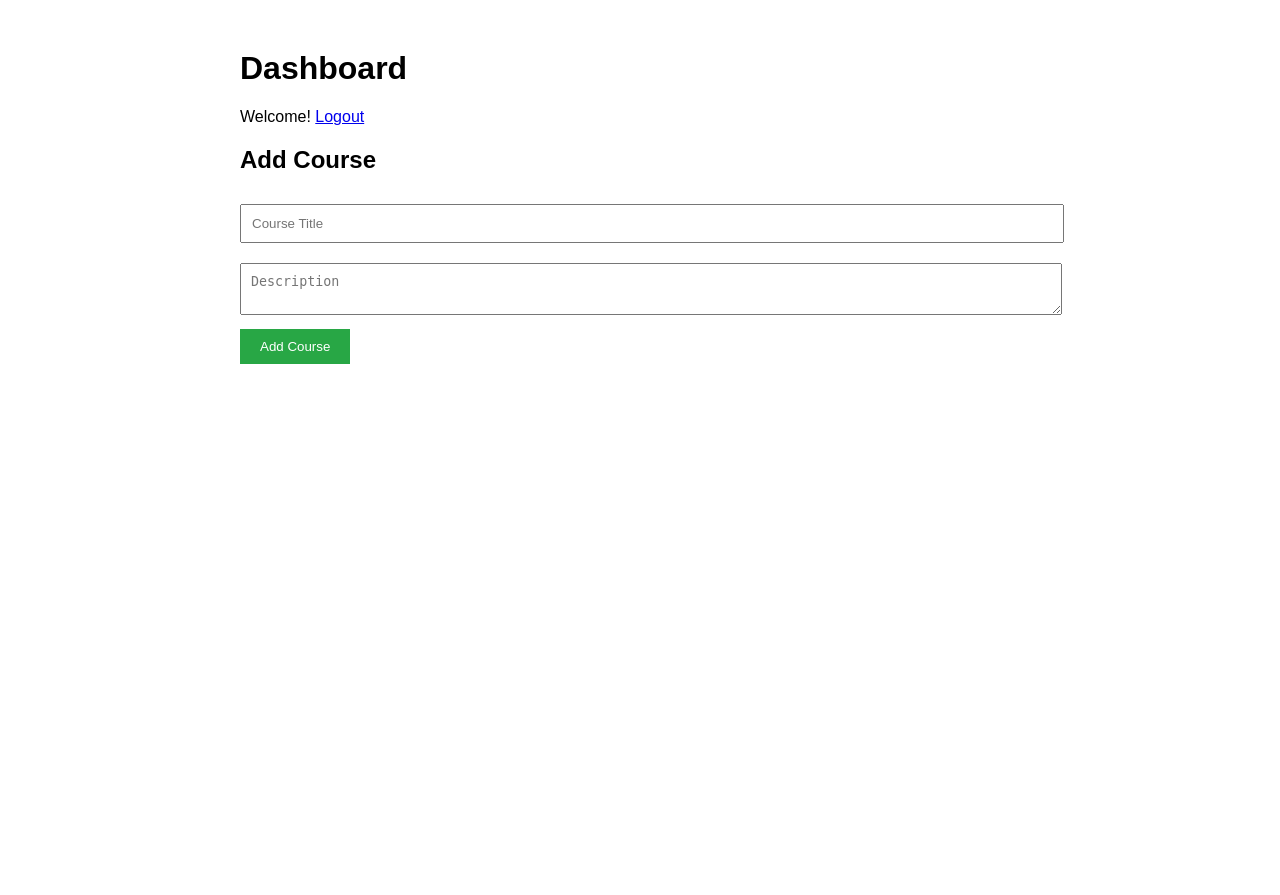
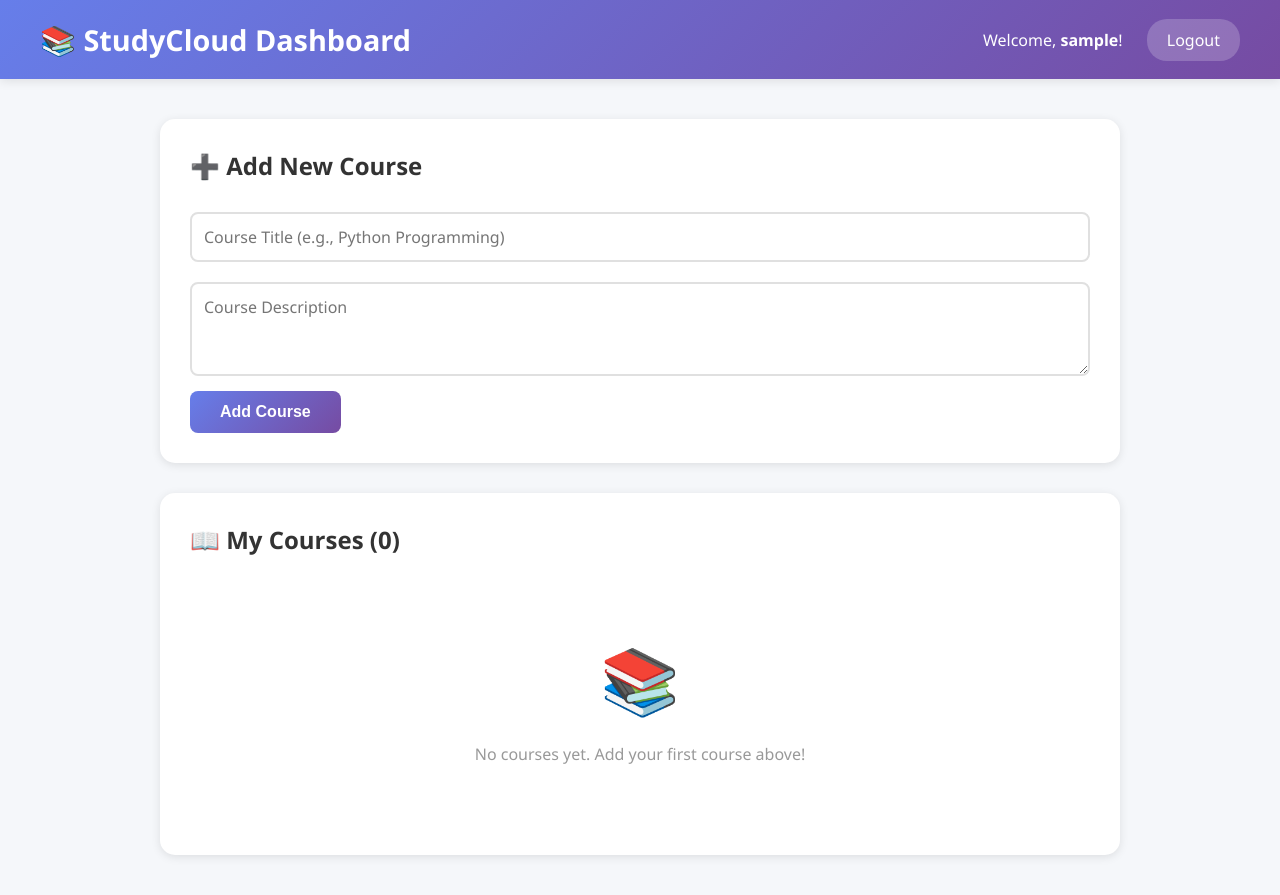
Before and after one commit to eddaoudiaamir/StudyCloud, a Flask app: template templates/dashboard.html in a window 1280 px wide. Before the commit the page ends 364 px from the top, so only its background shows below. Run offline with Flask 3, Linux system fonts and the light colour scheme; the template is opened without the code that fills it, so the values that code supplies are empty; the visitor is signed in with stand-in values (Sample User, id 1).

Commit message:
Update dashboard.html

```diff
--- a/templates/dashboard.html
+++ b/templates/dashboard.html
@@ -1,23 +1,172 @@
 <!DOCTYPE html>
 <html>
 <head>
-    <title>Dashboard</title>
+    <meta charset="UTF-8">
+    <meta name="viewport" content="width=device-width, initial-scale=1.0">
+    <title>Dashboard - StudyCloud</title>
     <style>
-        body { font-family: Arial; max-width: 800px; margin: 50px auto; }
-        input, textarea { width: 100%; padding: 10px; margin: 10px 0; }
-        button { padding: 10px 20px; background: #28a745; color: white; border: none; }
-        .course { border: 1px solid #ddd; padding: 15px; margin: 10px 0; }
+        * { margin: 0; padding: 0; box-sizing: border-box; }
+        body {
+            font-family: 'Segoe UI', Tahoma, Geneva, Verdana, sans-serif;
+            background: #f5f7fa;
+            min-height: 100vh;
+        }
+        .header {
+            background: linear-gradient(135deg, #667eea 0%, #764ba2 100%);
+            color: white;
+            padding: 20px 40px;
+            display: flex;
+            justify-content: space-between;
+            align-items: center;
+            box-shadow: 0 2px 10px rgba(0,0,0,0.1);
+        }
+        .header h1 { font-size: 1.8em; }
+        .logout-btn {
+            background: rgba(255,255,255,0.2);
+            color: white;
+            padding: 10px 20px;
+            border-radius: 20px;
+            text-decoration: none;
+            transition: background 0.3s;
+        }
+        .logout-btn:hover { background: rgba(255,255,255,0.3); }
+        .container {
+            max-width: 1000px;
+            margin: 40px auto;
+            padding: 0 20px;
+        }
+        .alert {
+            padding: 15px 20px;
+            margin: 20px 0;
+            border-radius: 10px;
+            font-weight: 500;
+        }
+        .alert-success {
+            background: #d4edda;
+            color: #155724;
+            border-left: 4px solid #28a745;
+        }
+        .card {
+            background: white;
+            padding: 30px;
+            border-radius: 15px;
+            box-shadow: 0 2px 10px rgba(0,0,0,0.1);
+            margin-bottom: 30px;
+        }
+        .card h2 {
+            color: #333;
+            margin-bottom: 20px;
+            font-size: 1.5em;
+        }
+        input, textarea {
+            width: 100%;
+            padding: 12px;
+            margin: 10px 0;
+            border: 2px solid #e0e0e0;
+            border-radius: 8px;
+            font-size: 1em;
+            font-family: inherit;
+        }
+        input:focus, textarea:focus {
+            outline: none;
+            border-color: #667eea;
+        }
+        button {
+            padding: 12px 30px;
+            background: linear-gradient(135deg, #667eea 0%, #764ba2 100%);
+            color: white;
+            border: none;
+            border-radius: 8px;
+            font-size: 1em;
+            font-weight: 600;
+            cursor: pointer;
+            transition: transform 0.3s;
+        }
+        button:hover {
+            transform: translateY(-2px);
+            box-shadow: 0 4px 12px rgba(102, 126, 234, 0.4);
+        }
+        .course {
+            background: #f8f9fa;
+            padding: 20px;
+            margin: 15px 0;
+            border-radius: 10px;
+            border-left: 4px solid #667eea;
+            display: flex;
+            justify-content: space-between;
+            align-items: center;
+        }
+        .course-info h3 {
+            color: #333;
+            margin-bottom: 10px;
+        }
+        .course-info p {
+            color: #666;
+            line-height: 1.6;
+        }
+        .delete-btn {
+            background: #dc3545;
+            padding: 10px 20px;
+            color: white;
+            text-decoration: none;
+            border-radius: 8px;
+            transition: background 0.3s;
+        }
+        .delete-btn:hover { background: #c82333; }
+        .empty-state {
+            text-align: center;
+            padding: 60px 20px;
+            color: #999;
+        }
+        .empty-state .emoji { font-size: 4em; margin-bottom: 20px; }
     </style>
 </head>
 <body>
-    <h1>Dashboard</h1>
-    <p>Welcome! <a href="/logout">Logout</a></p>
+    <div class="header">
+        <h1>📚 StudyCloud Dashboard</h1>
+        <div>
+            <span style="margin-right: 20px;">Welcome, <strong>{{ current_user.username }}</strong>!</span>
+            <a href="/logout" class="logout-btn">Logout</a>
+        </div>
+    </div>
 
-    <h2>Add Course</h2>
-    <form method="POST" action="/add_course">
-        <input type="text" name="title" placeholder="Course Title" required>
-        <textarea name="description" placeholder="Description"></textarea>
-        <button type="submit">Add Course</button>
-    </form>
+    <div class="container">
+        {% with messages = get_flashed_messages(with_categories=true) %}
+            {% if messages %}
+                {% for category, message in messages %}
+                    <div class="alert alert-{{ category }}">{{ message }}</div>
+                {% endfor %}
+            {% endif %}
+        {% endwith %}
+
+        <div class="card">
+            <h2>➕ Add New Course</h2>
+            <form method="POST" action="/add_course">
+                <input type="text" name="title" placeholder="Course Title (e.g., Python Programming)" required>
+                <textarea name="description" placeholder="Course Description" rows="3"></textarea>
+                <button type="submit">Add Course</button>
+            </form>
+        </div>
+
+        <div class="card">
+            <h2>📖 My Courses ({{ courses|length }})</h2>
+            {% if courses %}
+                {% for course in courses %}
+                    <div class="course">
+                        <div class="course-info">
+                            <h3>{{ course.title }}</h3>
+                            <p>{{ course.description or 'No description' }}</p>
+                        </div>
+                        <a href="/delete_course/{{ course.id }}" class="delete-btn" onclick="return confirm('Delete this course?')">Delete</a>
+                    </div>
+                {% endfor %}
+            {% else %}
+                <div class="empty-state">
+                    <div class="emoji">📚</div>
+                    <p>No courses yet. Add your first course above!</p>
+                </div>
+            {% endif %}
+        </div>
+    </div>
 </body>
 </html>
```
